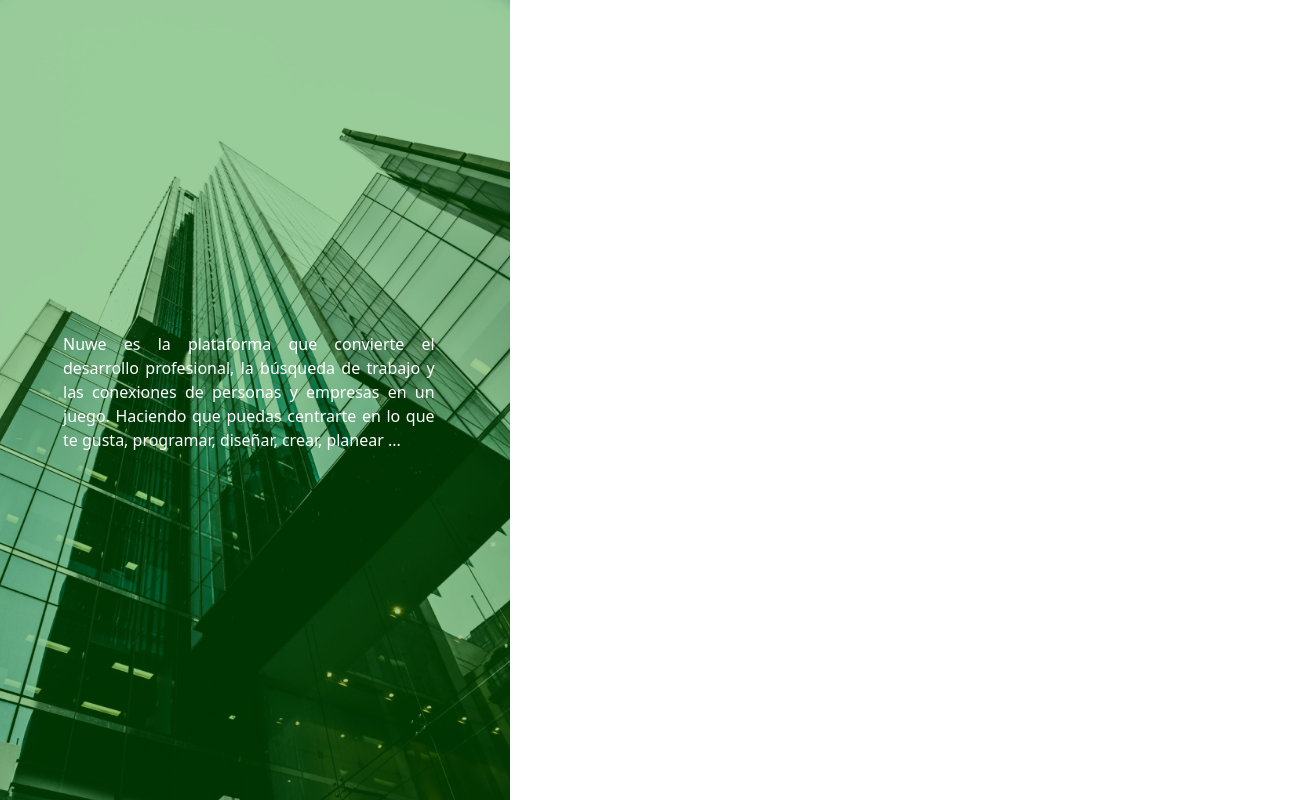
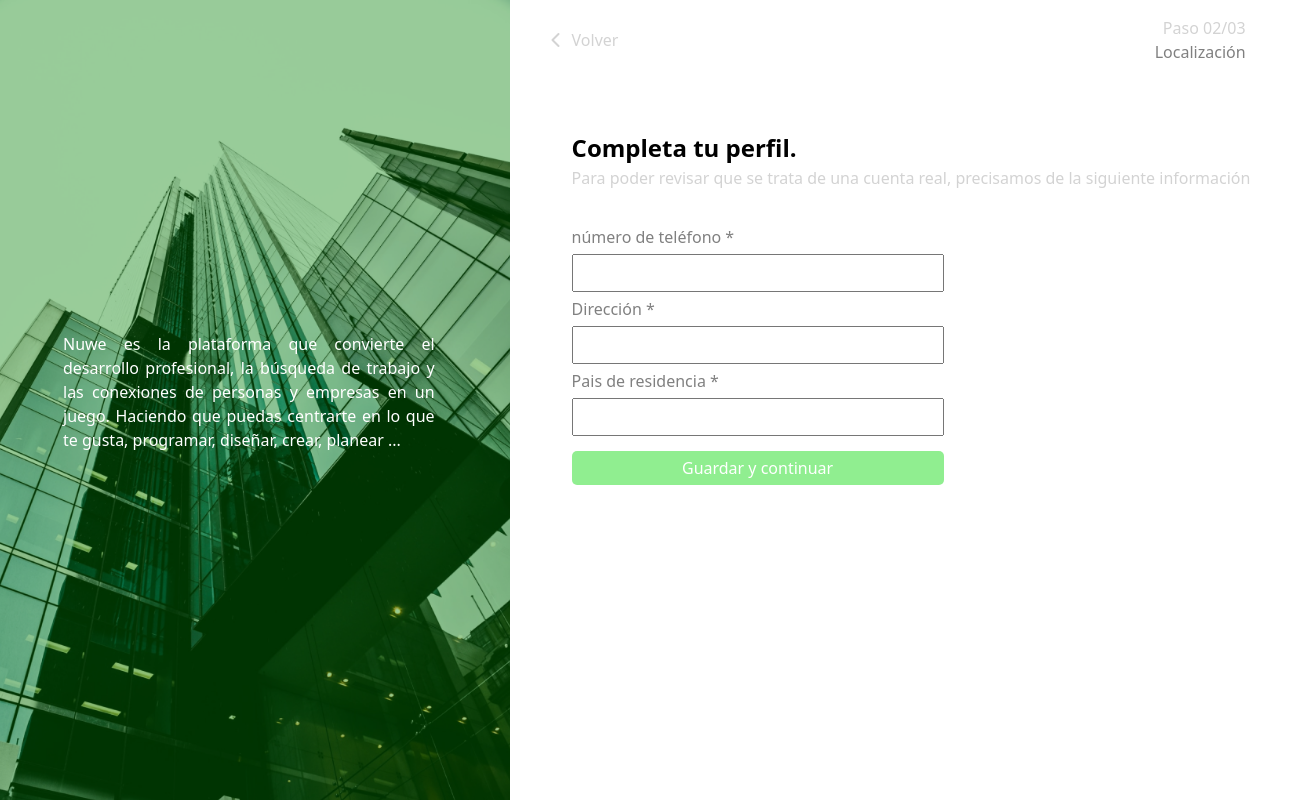
Before and after one commit to NakoWhiteDevity/HackatonNuwe2021FrontCMFG, an Angular app: page /r3 in a window 1280 px wide. Before the commit this address led to /. Shown: the whole page, 1316 px wide, since content can reach past the window. Built offline with nearby package versions, Linux system fonts and the light colour scheme.

Commit message:
procedemos a implantar las API para recoger los paises y los telefonos

```diff
--- a/src/app/app-routing.module.ts
+++ b/src/app/app-routing.module.ts
@@ -2,10 +2,12 @@
 import { Routes, RouterModule } from '@angular/router';
 import { Registro1Component } from './componentes/registro1/registro1.component';
 import { Registro2Component } from './componentes/registro2/registro2.component';
+import { Registro3Component } from './componentes/registro3/registro3.component';
 
 const routes: Routes = [
   { path: '' , component:Registro1Component },
   { path: 'r2' , component:Registro2Component },
+  { path: 'r3' ,component:Registro3Component },
   { path: '', pathMatch: 'full', redirectTo : 'inicio' },
   { path: '**', pathMatch: 'full', redirectTo : 'inicio' }
 ];
--- a/src/app/componentes/registro2/registro2.component.ts
+++ b/src/app/componentes/registro2/registro2.component.ts
@@ -1,5 +1,6 @@
 import { Component, OnInit } from '@angular/core';
 import { FormBuilder, FormGroup, Validators } from '@angular/forms';
+import { Router } from '@angular/router';
 
 @Component({
   selector: 'app-registro2',
@@ -10,11 +11,11 @@
 
   form1 : FormGroup;
 
-  constructor( private _fb:FormBuilder ){
+  constructor( private _fb:FormBuilder , private _r:Router ){
     this.form1 = this._fb.group({
-      nc : ['',[Validators.required,Validators.minLength(2)]],
-      email : ['',[Validators.required,Validators.minLength(2)]],
-      pass : ['',[Validators.required,Validators.minLength(2)]],
+      nc : ['',[Validators.required]],
+      email : ['',[Validators.required]],
+      pass : ['',[Validators.required]],
       tyc : [false,[Validators.required]]
     });
   }
@@ -23,7 +24,13 @@
   }
 
   avanzar(){
-    this.form1.valid ? console.log("VALIDO",this.form1.value) : console.log("INVALIDO",this.form1.value) ; this.form1.reset();
+    if (this.form1.valid){
+      console.log("VALIDO",this.form1.value);
+      this._r.navigate(['r3']);
+    } else {
+      console.log("INVALIDO",this.form1.value);
+      this.form1.reset();
+    }
   }
 
 }
--- a/src/app/componentes/registro3/registro3.component.html
+++ b/src/app/componentes/registro3/registro3.component.html
@@ -1 +1,49 @@
-<p>registro3 works!</p>
+<div class="superior2">
+
+    <a href="/">
+        <div class="anterior">
+            <i class="fas fa-chevron-left"></i>
+            <p>Volver</p>
+        </div>
+    </a>
+
+    <div class="posterior">
+        <p class="paso">Paso 02/03</p>
+        <p class="pi">Localización</p>
+    </div>
+
+</div>
+
+<div class="navegacion">
+
+    <div class="presentacion">
+        <p class="unete">Completa tu perfil.</p>
+        <p class="paraempezar">Para poder revisar que se trata de una cuenta real, precisamos de la siguiente información</p>
+    </div>
+
+    <div class="formulario1">
+        <form autocomplete="off" [formGroup]="form2" (ngSubmit)="avanzar()" >
+
+            <div class="objform" >
+                <label>número de teléfono *</label>
+                <input type="text" formControlName="tel">
+            </div>
+
+            <div class="objform" >
+                <label>Dirección *</label>
+                <input type="text" formControlName="dir">
+            </div>
+
+            <div class="objform" >
+                <label>Pais de residencia *</label>
+                <input type="password" formControlName="con">
+            </div>
+
+            <div class="objform">
+                <button type="submit" class="botonsubmit">Guardar y continuar</button>
+            </div>
+
+        </form>
+    </div>
+
+</div>
--- a/src/app/componentes/registro3/registro3.component.ts
+++ b/src/app/componentes/registro3/registro3.component.ts
@@ -1,4 +1,5 @@
 import { Component, OnInit } from '@angular/core';
+import { FormBuilder, FormGroup, Validators } from '@angular/forms';
 
 @Component({
   selector: 'app-registro3',
@@ -7,9 +8,21 @@
 })
 export class Registro3Component implements OnInit {
 
-  constructor() { }
+  constructor( private _fb:FormBuilder ){
+    this.form2 = this._fb.group({
+      tel : ['',[Validators.required]],
+      dir : ['',[Validators.required]],
+      con : ['',[Validators.required]]
+    })
+  }
+
+  form2 : FormGroup;
 
   ngOnInit(): void {
   }
 
+  avanzar(){
+    console.log(this.form2);
+  }
+
 }
--- /dev/null
+++ b/src/assets/css/_registro3.sass
@@ -0,0 +1,2 @@
+.botonsubmit
+    margin-top: 15px
--- a/src/assets/css/estilos.sass
+++ b/src/assets/css/estilos.sass
@@ -2,6 +2,7 @@
 @import 'zonabg'
 @import 'registro1'
 @import 'registro2'
+@import 'registro3'
 
 
 @import 'mediaq'
--- a/src/assets/css/mediaq.sass
+++ b/src/assets/css/mediaq.sass
@@ -1,3 +1,5 @@
 @media screen and ( max-width: 800px  )
     .zonabg
         display: none
+    .partefuncional
+        min-width: 100vw
```
